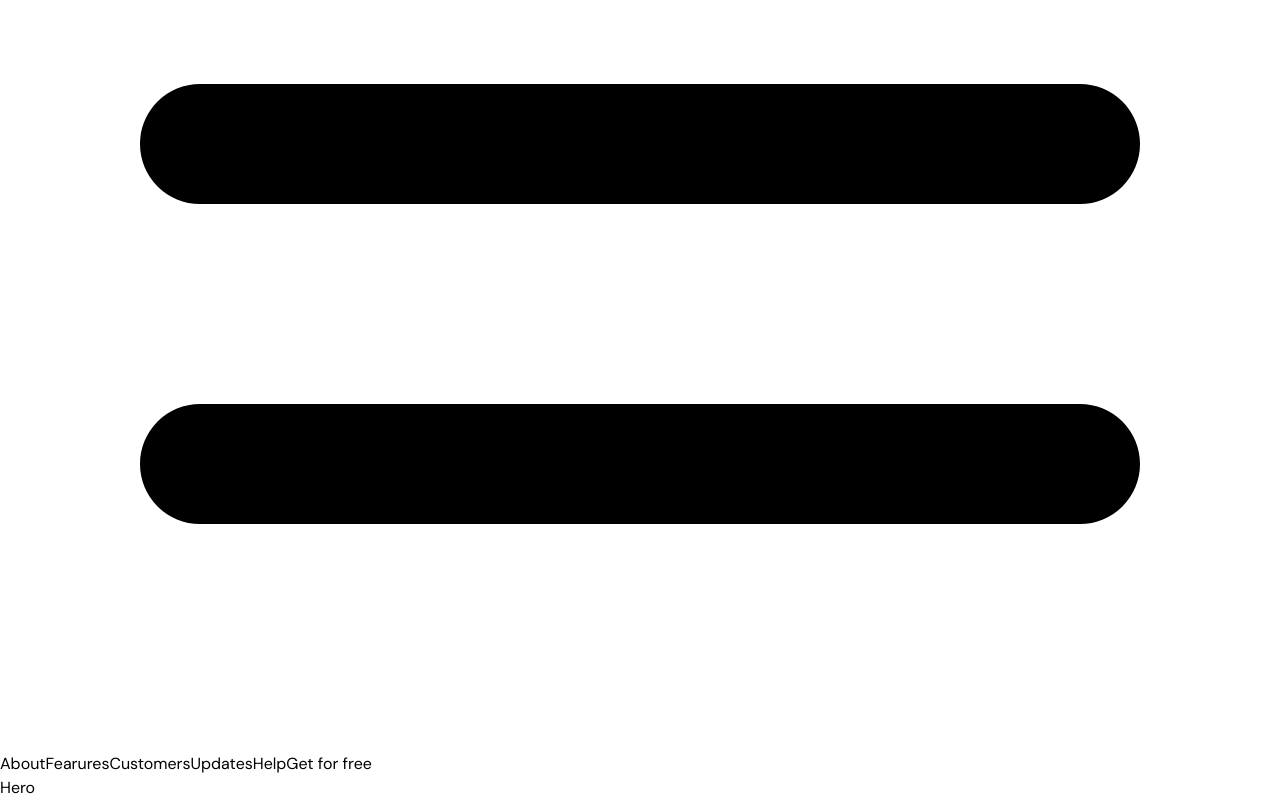
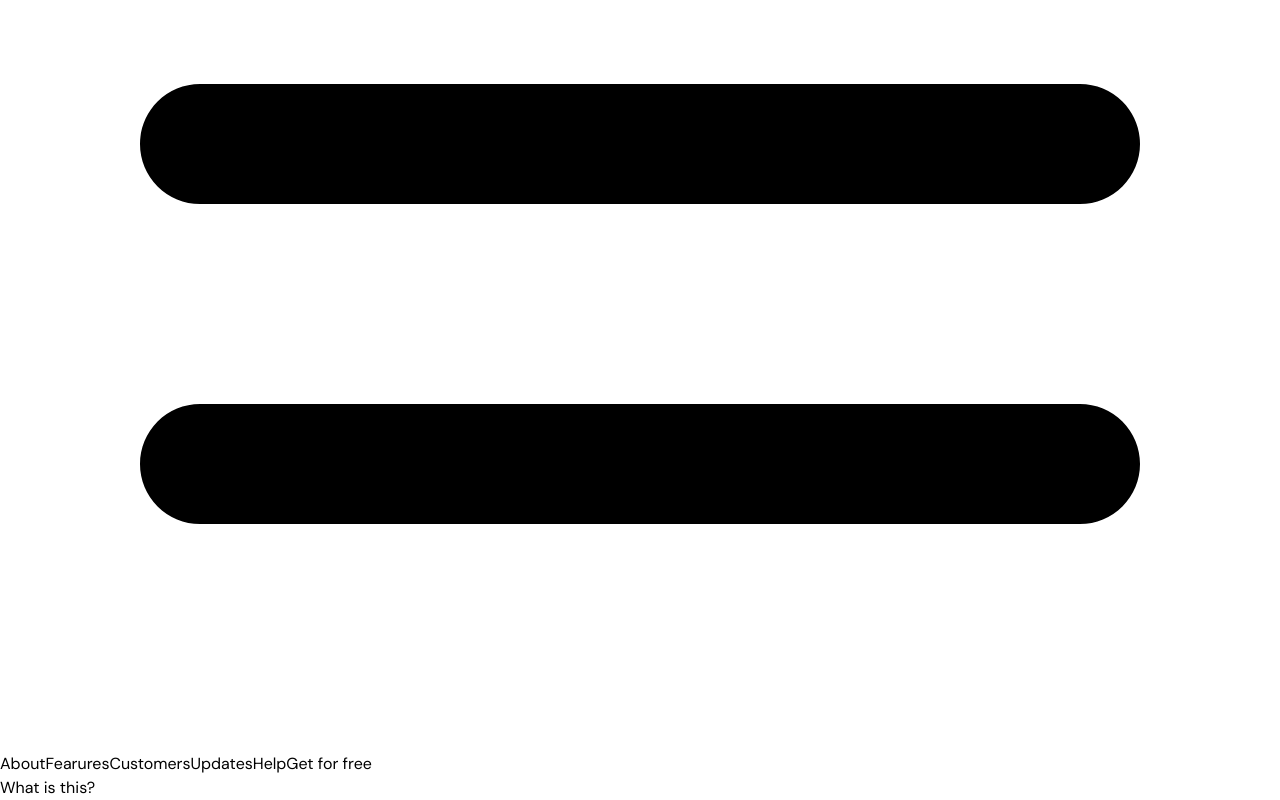
Before and after one commit to zunedaalim/Productivity-SAAS, a Next.js app: page / in a window 1280 px wide. Shown: the part 1896-2696 px from the top of the page. Built offline with nearby package versions, Linux system fonts and the light colour scheme.

Commit message:
some minor improvements

```diff
--- a/src/sections/Hero.tsx
+++ b/src/sections/Hero.tsx
@@ -1,3 +1,9 @@
 export const Hero = () => {
-  return "Hero";
+  return (
+    <section>
+      <div className="container">
+        <h1>What is this?</h1>
+      </div>
+    </section>
+  );
 };
```
